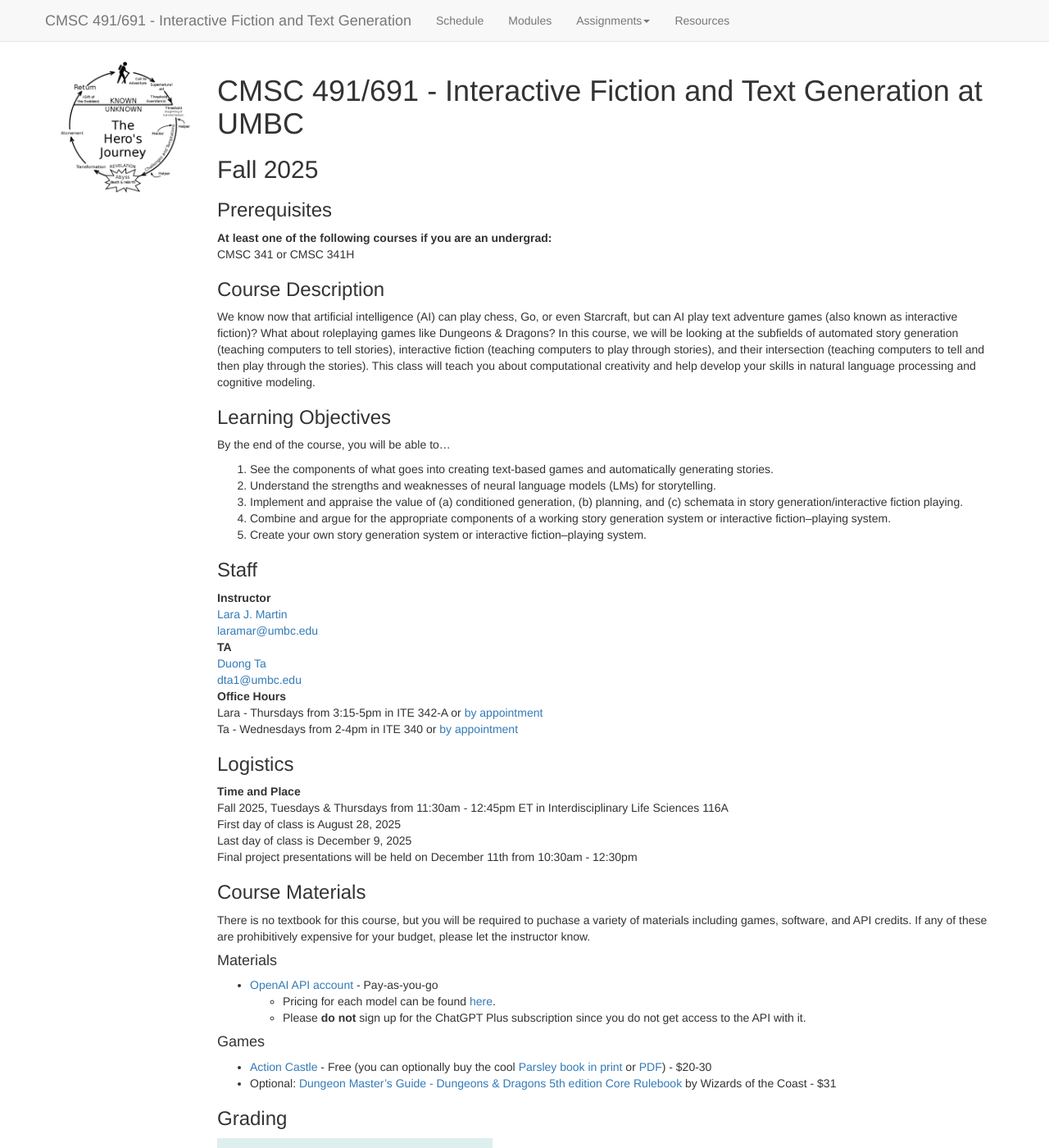
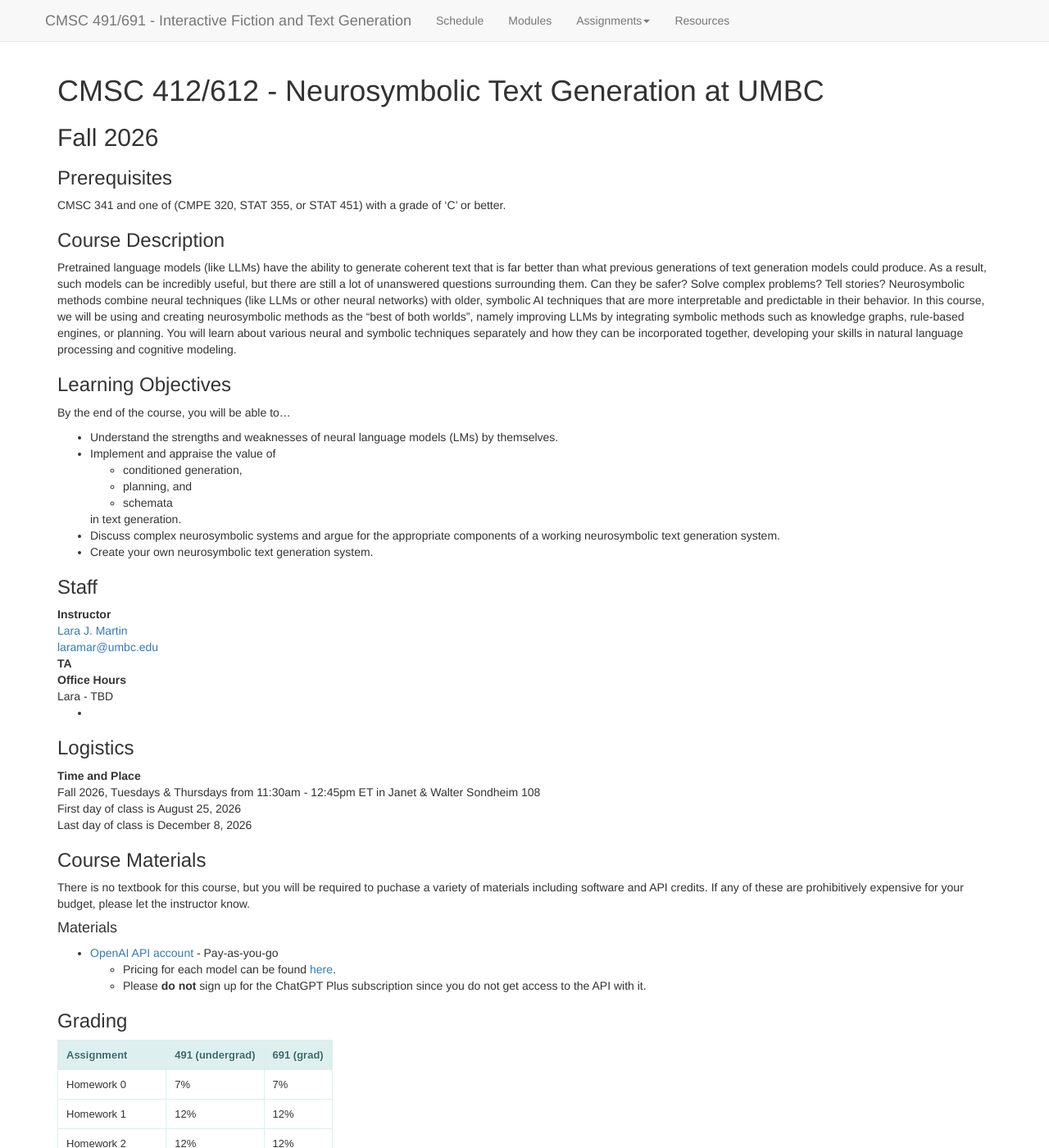
Before and after one commit to lara-martin/neurosymbolic-text-gen, a Jekyll site: the page built from index.md, in a window 1280 px wide and 1400 px high. Shown: the whole window at 82% size. Built offline with Jekyll 4.4.1, drawn with Linux system fonts in a browser that asks for light colours; nearby versions of some CDN libraries; a script that is not in the unit is left out.

Commit message:
making it 412/612

```diff
--- a/index.md
+++ b/index.md
@@ -1,16 +1,11 @@
 ---
-title: CMSC 491/691 - Interactive Fiction and Text Generation - UMBC
+title: CMSC 412/612 - Neurosymbolic and Text Generation - UMBC
 layout: default
-img: heroes_journey.png
 active_tab: main_page
 ---
 
 
-<!--
-<div class="alert alert-success" markdown="1">
-[Post your game here.](https://docs.google.com/document/d/1XpBEevYpHvLjCr-3CkAhERN_GPHsjNmkPo-Wf9KjxDs/edit?usp=sharing)
-</div>
--->
+
 
 <!-- Display an alert about upcoming homework assignments -->
 {% capture now %}{{'now' | date: '%s'}}{% endcapture %}
@@ -53,36 +48,35 @@ It is due before {{ page.due_date | date: "%I:%M%p" }} on {{ page.due_date | dat
 
 
 
-# CMSC 491/691 - Interactive Fiction and Text Generation at UMBC
+# CMSC 412/612 - Neurosymbolic Text Generation at UMBC
 
-## Fall 2025
+## Fall 2026
 
 ### Prerequisites
-At least one of the following courses if you are an undergrad:
-: CMSC 341 or CMSC 341H
+CMSC 341 and one of (CMPE 320, STAT 355, or STAT 451) with a grade of ‘C’ or better.
+
 
 ### Course Description
-We know now that artificial intelligence (AI) can play chess, Go, or even Starcraft, but can AI play text adventure games (also known as interactive fiction)? What about roleplaying games like Dungeons & Dragons? In this course, we will be looking at the subfields of automated story generation (teaching computers to tell stories), interactive fiction (teaching computers to play through stories), and their intersection (teaching computers to tell and then play through the stories). This class will teach you about computational creativity and help develop your skills in natural language processing and cognitive modeling.
+Pretrained language models (like LLMs) have the ability to generate coherent text that is far better than what previous generations of text generation models could produce. As a result, such models can be incredibly useful, but there are still a lot of unanswered questions surrounding them. Can they be safer? Solve complex problems? Tell stories? Neurosymbolic methods combine neural techniques (like LLMs or other neural networks) with older, symbolic AI techniques that are more interpretable and predictable in their behavior. In this course, we will be using and creating neurosymbolic methods as the "best of both worlds", namely improving LLMs by integrating symbolic methods such as knowledge graphs, rule-based engines, or planning. You will learn about various neural and symbolic techniques separately and how they can be incorporated together, developing your skills in natural language processing and cognitive modeling.
 
 ### Learning Objectives
 By the end of the course, you will be able to...
-1. See the components of what goes into creating text-based games and automatically generating stories.
-2. Understand the strengths and weaknesses of neural language models (LMs) for storytelling.
-3. Implement and appraise the value of (a) conditioned generation, (b) planning, and (c) schemata in story generation/interactive fiction playing.
-4. Combine and argue for the appropriate components of a working story generation system or interactive fiction--playing system.
-5. Create your own story generation system or interactive fiction--playing system.
+<ul>
+<li>Understand the strengths and weaknesses of neural language models (LMs) by themselves.</li>
+<li>Implement and appraise the value of
+	<ul>
+	<li>conditioned generation,</li>
+	<li>planning, and</li>
+	<li>schemata</li>
+	</ul>
+	in text generation.</li>
+<li>Discuss complex neurosymbolic systems and argue for the appropriate components of a working neurosymbolic text generation system.</li>
+<li>Create your own neurosymbolic text generation system.</li>
+</ul>
 
 
 
 
-<!--
-: This class will cover several areas.
-* Text Adventure Games - How they are implemented and how we can build agents that automatically solve them.
-* Common-sense Reasoning - TODO
-* Narrative Understanding - Extracting narrative structure (event schemas) from text
-* Text Generation - Generating natural-sounding text that follows a desired style, narrative arc, or other attribute.
-* Chatbots / Dialog Systems - TODO
--->
 
 ### Staff
 **Instructor**
@@ -90,22 +84,22 @@ By the end of the course, you will be able to...
 : [laramar@umbc.edu](mailto:laramar@umbc.edu)
 
 **TA**
-: [Duong Ta](https://duongta155.github.io/)
-: [dta1@umbc.edu](mailto:dta1@umbc.edu)
+: []()
+: [](mailto:)
 
 **Office Hours**
-: Lara - Thursdays from 3:15-5pm in ITE 342-A or [by appointment](https://calendly.com/laramar/schedule)
-: Ta - Wednesdays from 2-4pm in ITE 340 or [by appointment](mailto:dta1@umbc.edu)
+: Lara - TBD <!--Thursdays from 3:15-5pm in ITE 342-A or [by appointment](https://calendly.com/laramar/schedule)-->
+: - <!--Wednesdays from 2-4pm in ITE 340 or [by appointment](mailto:dta1@umbc.edu)-->
 
 ### Logistics
 **Time and Place**
-: Fall 2025, Tuesdays & Thursdays from 11:30am - 12:45pm ET in Interdisciplinary Life Sciences 116A
-: First day of class is August 28, 2025
-: Last day of class is December 9, 2025
-: Final project presentations will be held on December 11th from 10:30am - 12:30pm
+: Fall 2026, Tuesdays & Thursdays from 11:30am - 12:45pm ET in Janet & Walter Sondheim 108
+: First day of class is August 25, 2026
+: Last day of class is December 8, 2026
+: <!--Final project presentations will be held on December 11th from 10:30am - 12:30pm-->
 
 ### Course Materials
-There is no textbook for this course, but you will be required to puchase a variety of materials including games, software, and API credits. If any of these are prohibitively expensive for your budget, please let the instructor know.
+There is no textbook for this course, but you will be required to puchase a variety of materials including software and API credits. If any of these are prohibitively expensive for your budget, please let the instructor know.
 
 #### Materials
 * [OpenAI API account](https://platform.openai.com/api-keys) - Pay-as-you-go
@@ -113,20 +107,8 @@ There is no textbook for this course, but you will be required to puchase a vari
   * Please **do not** sign up for the ChatGPT Plus subscription since you do not get access to the API with it.
 <!--: [Midjourney subscription](https://www.midjourney.com/home) - $10/month -->
 
-#### Games
-<!-- : [Labyrinth The Adventure Game](https://www.amazon.com/Jim-Hensons-Labyrinth-Adv-Game/dp/1916011551/) - $35 on Amazon -->
-* [Action Castle](http://www.memento-mori.com/pdf/parsely-preview-n-play-edition) - Free (you can optionally buy the cool [Parsley book in print](http://www.memento-mori.com/books/parsely-book) or [PDF](http://www.memento-mori.com/pdf/parsely-pdf)) - $20-30
-* Optional: [Dungeon Master's Guide - Dungeons & Dragons 5th edition Core Rulebook](https://www.amazon.com/Dungeons-Dragons-Dungeon-Rulebook-Roleplaying/dp/0786965622/) by Wizards of the Coast - $31
 
 
-<!--
-: $20-30 [Parsley](http://www.memento-mori.com/parsely-products/) by Jared A Sorensen
-Books
-: (Optional) [So You Want To Be A Game Master: Everything You Need to Start Your Tabletop Adventure for Dungeons and Dragons, Pathfinder, and Other Systems](https://www.amazon.com/gp/product/1645679152/ref=ox_sc_act_title_1?smid=ATVPDKIKX0DER&psc=1) - $25 on Amazon
-
-: [$10](http://www.drivethrurpg.com/product/108028/Dungeon-World)-[$25](https://www.burningwheel.com/dungeon-world-1/) [Dungeon World](https://dungeon-world.com/) by Sage LaTorra and Adam Koebel
-
--->
 
 ### Grading
 
```
